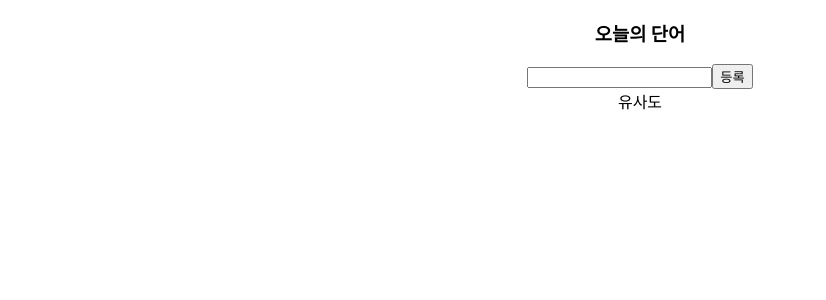
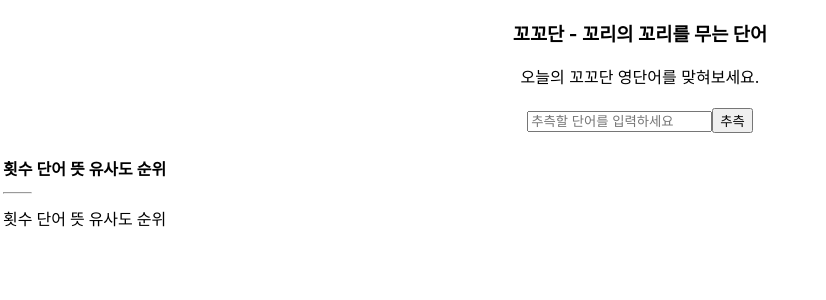
Before and after one commit to Daanyong/cocodan, a React (Create React App) app in the folder text_similarity/: page / in a window 1280 px wide. Shown: the top 300 px of the page, without its empty margins (0-826 px from the left). Built offline with nearby package versions, Linux system fonts and the light colour scheme.

Commit message:
[ADD] table

```diff
--- a/text_similarity/src/App.css
+++ b/text_similarity/src/App.css
@@ -2,37 +2,6 @@
   text-align: center;
 }
 
-.App-logo {
-  height: 40vmin;
-  pointer-events: none;
+.guess-wrapper {
+  margin: 20px 0px 20px 0px;
 }
-
-@media (prefers-reduced-motion: no-preference) {
-  .App-logo {
-    animation: App-logo-spin infinite 20s linear;
-  }
-}
-
-.App-header {
-  background-color: #282c34;
-  min-height: 100vh;
-  display: flex;
-  flex-direction: column;
-  align-items: center;
-  justify-content: center;
-  font-size: calc(10px + 2vmin);
-  color: white;
-}
-
-.App-link {
-  color: #61dafb;
-}
-
-@keyframes App-logo-spin {
-  from {
-    transform: rotate(0deg);
-  }
-  to {
-    transform: rotate(360deg);
-  }
-}
--- a/text_similarity/src/App.js
+++ b/text_similarity/src/App.js
@@ -1,13 +1,41 @@
-import logo from "./logo.svg";
 import "./App.css";
 
 function App() {
   return (
     <div className="App">
-      <h3>오늘의 단어</h3>
-      <input />
-      <button>등록</button>
-      <div>유사도</div>
+      <h3>꼬꼬단 - 꼬리의 꼬리를 무는 단어</h3>
+      오늘의 꼬꼬단 영단어를 맞혀보세요.
+      <form>
+        <div className="guess-wrapper">
+          <input placeholder="추측할 단어를 입력하세요" />
+          <input type="submit" value="추측" id="guess-btn" />
+        </div>
+      </form>
+      <div>
+        <table>
+          <tbody>
+            <tr>
+              <th>횟수</th>
+              <th>단어</th>
+              <th>뜻</th>
+              <th>유사도</th>
+              <th>순위</th>
+            </tr>
+            <tr>
+              <td>
+                <hr></hr>
+              </td>
+            </tr>
+            <tr>
+              <td>횟수</td>
+              <td>단어</td>
+              <td>뜻</td>
+              <td>유사도</td>
+              <td>순위</td>
+            </tr>
+          </tbody>
+        </table>
+      </div>
     </div>
   );
 }
```
Also changed, not shown: text_similarity/src/logo.svg (deleted).
